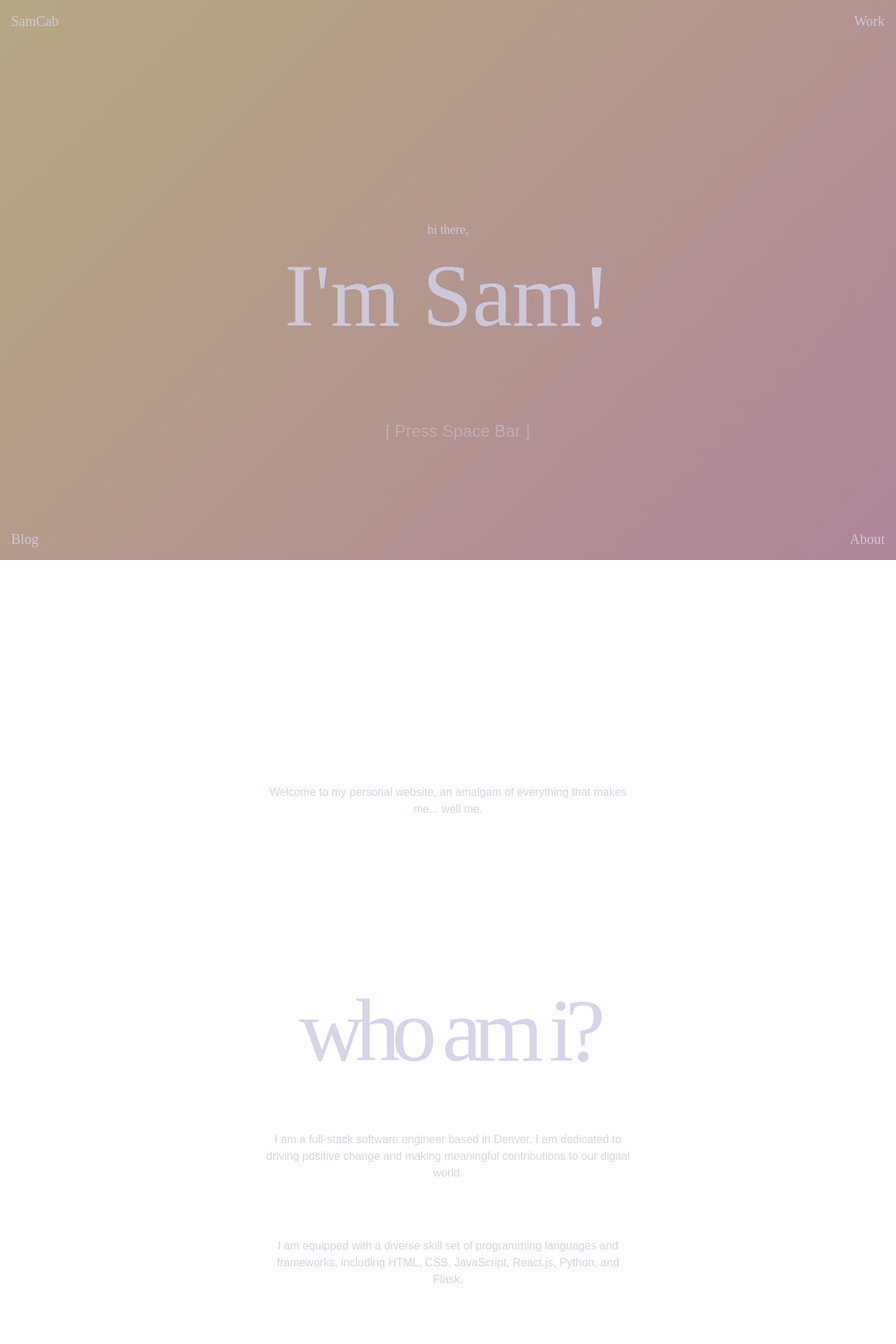
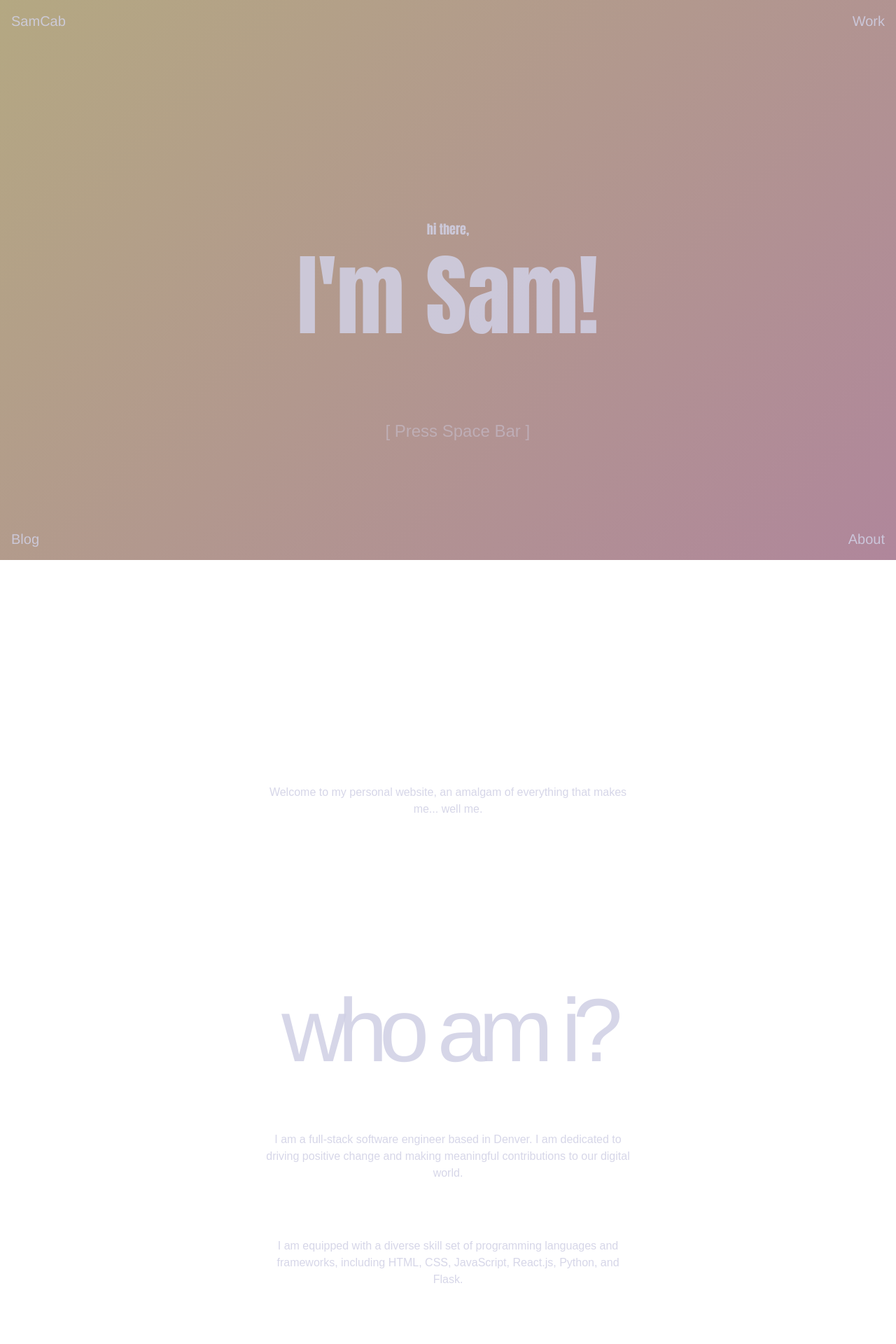
Before and after one commit to samanthacabrera/portfolio, a React (Create React App) app: page / in a window 1280 px wide. Shown: the top 1920 px of the page at 70% size. Built offline with nearby package versions, Linux system fonts and the light colour scheme; no server answers.

Commit message:
added fallback fonts

```diff
--- a/src/index.css
+++ b/src/index.css
@@ -16,7 +16,7 @@ html {
 }
 
 .subHeading {
-  font-family: "Karrik";
+  font-family: "Karrik", Helvetica, sans-serif;
   letter-spacing: -0.75rem;
   transition-property: letter-spacing;
   transition-duration: 2s;
@@ -28,7 +28,7 @@ html {
 }
 
 #hero {
-  font-family: "Bolota";
+  font-family: "Bolota", Impact, sans-serif;
 }
 
 #flutter {
@@ -37,7 +37,7 @@ html {
 }
 
 nav {
-  font-family: "Karrik";
+  font-family: "Karrik", Helvetica, sans-serif;
 }
 
 .progress {
```
